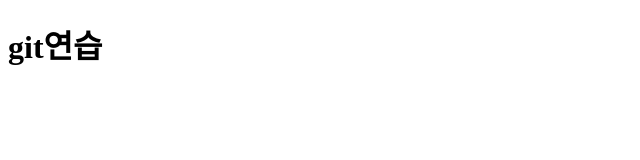
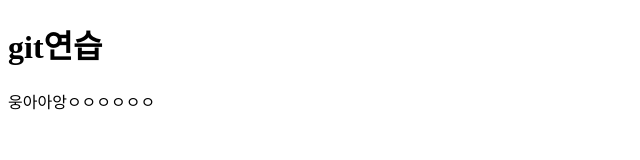
Before and after one commit to riky333/test, a plain HTML site: page index.html in a window 1280 px wide. Shown: the whole page, without its empty margins (0-640 px from the left). Drawn offline with Linux system fonts and the light colour scheme.

Commit message:
second commit

```diff
--- a/index.html
+++ b/index.html
@@ -8,5 +8,6 @@
 </head>
 <body>
     <h1>git연습</h1>
+    <p>웅아아앙ㅇㅇㅇㅇㅇㅇ</p>
 </body>
 </html>
```
